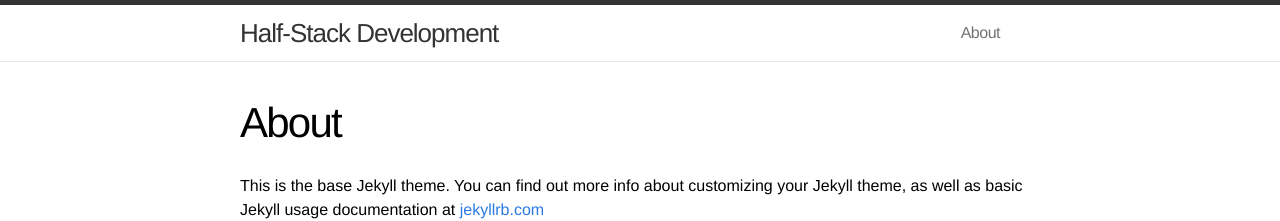
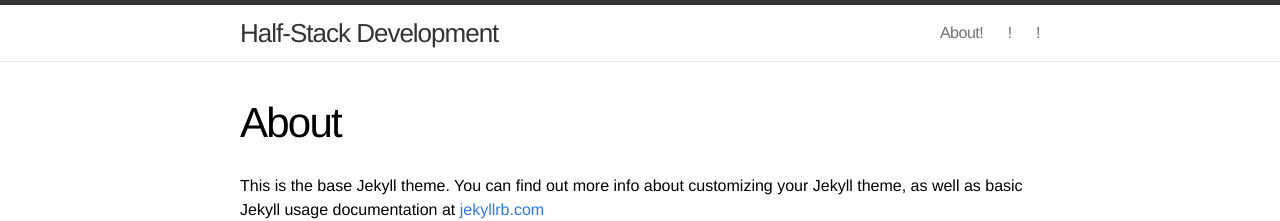
Before and after one commit to jmalley/jmalley.github.io, a Jekyll site: the page built from weblog/about.md, in a window 1280 px wide. Shown: the top 221 px of the page. Built offline with Jekyll 4.4.1, drawn with Linux system fonts in a browser that asks for light colours.

Commit message:
Added bang

```diff
--- a/weblog/_includes/header.html
+++ b/weblog/_includes/header.html
@@ -18,7 +18,7 @@
       </a>
       <div class="trigger">
         {% for page in site.pages %}
-          <a class="page-link" href="{{ page.url | prepend: site.baseurl }}">{{ page.title }}</a>
+          <a class="page-link" href="{{ page.url | prepend: site.baseurl }}">{{ page.title }}!</a>
         {% endfor %}
       </div>
     </nav>
```
